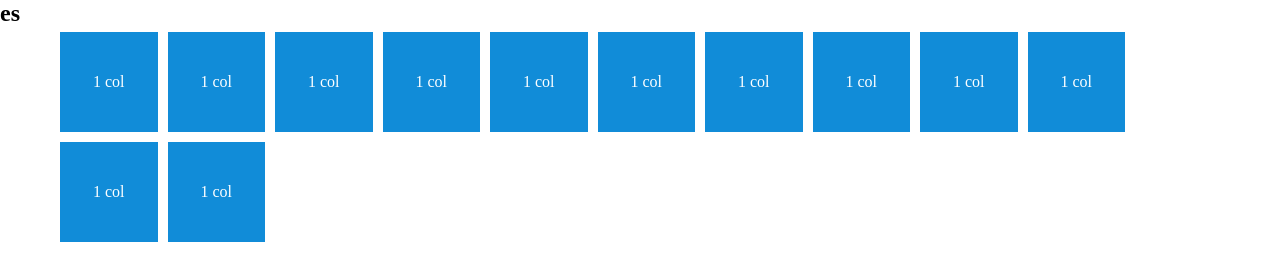
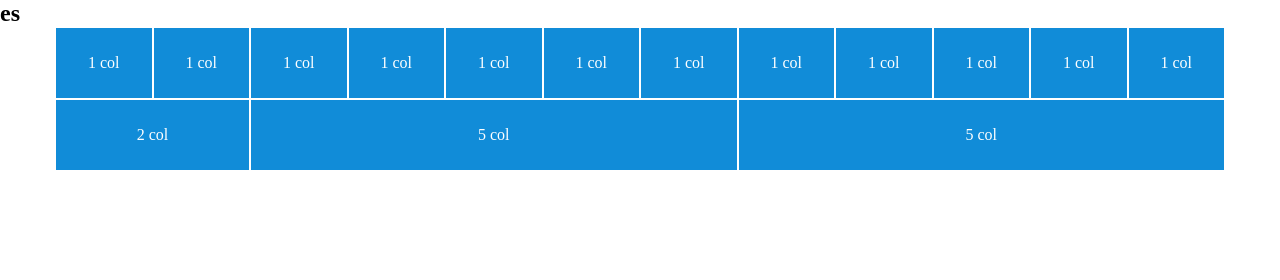
Before and after one commit to eltonanit/html-css-12bool, a plain HTML site: page index.html in a window 1280 px wide. Drawn offline with Linux system fonts and the light colour scheme.

Commit message:
[UPD] Added first 12 col

```diff
--- a/css/style.css
+++ b/css/style.css
@@ -15,24 +15,70 @@
     flex-direction: row;
 }
 
-.col-{
-    flex-basis: calc((100% / 12) * 1);
-    background-color: rgb(17, 140, 216);
-    height: 100px;
-    margin: 5px;
-
+.content {
     display: flex;
     justify-content: center;
     align-items: center;
-}
-.col- span{
-
     padding: 10px;
     color: white;
+    background-color: rgb(17, 140, 216);
+    height: 70px;
+    margin: 1px;
+}
 
 
 
+/* ----------------------12 colonne  */
+
+.col-1 {
+    flex-basis: calc((100% / 12) * 1);
+    max-width: calc((100% / 12) * 1);
 }
+.col-2 {
+    flex-basis: calc((100% / 12) * 2);
+    max-width: calc((100% / 12) * 2);
+}
+.col-3 {
+    flex-basis: calc((100% / 12) * 3);
+    max-width: calc((100% / 12) * 3);
+}
+.col-4 {
+    flex-basis: calc((100% / 12) * 4);
+    max-width: calc((100% / 12) * 4);
+}
+.col-5 {
+    flex-basis: calc((100% / 12) * 5);
+    max-width: calc((100% / 12) * 5);
+}
+.col-6 {
+    flex-basis: calc((100% / 12) * 6);
+    max-width: calc((100% / 12) * 6);
+}
+.col-7 {
+    flex-basis: calc((100% / 12) * 7);
+    max-width: calc((100% / 12) * 7);
+}
+.col-8 {
+    flex-basis: calc((100% / 12) * 8);
+    max-width: calc((100% / 12) * 8);
+}
+.col-9 {
+    flex-basis: calc((100% / 12) * 9);
+    max-width: calc((100% / 12) * 9);
+}
+.col-10 {
+    flex-basis: calc((100% / 12) * 10);
+    max-width: calc((100% / 12) * 10);
+}
+.col-11 {
+    flex-basis: calc((100% / 12) * 11);
+    max-width: calc((100% / 12) * 11);
+}
+.col-12 {
+    flex-basis: calc((100% / 12) * 12);
+    max-width: calc((100% / 12) * 12);
+}
+
 
 
 /* ----------------------LAYOUT */
@@ -44,5 +90,3 @@
 /* ----------------------LAYOUT */
 
 /* ----------------------LAYOUT */
-
-/* ----------------------LAYOUT */
--- a/index.html
+++ b/index.html
@@ -1,31 +1,109 @@
 <!DOCTYPE html>
 <html lang="en">
+
 <head>
     <meta charset="UTF-8">
     <meta name="viewport" content="width=device-width, initial-scale=1.0">
     <link rel="stylesheet" href="./css/style.css">
     <title>12 colonne esercizio</title>
 </head>
+
 <body>
-
+<!--                                        RIGA DA 12 -->
     <h2>es</h2>
     <div class="container">
         <div class="row">
-            <!--                                        RIGA DA 12 -->
-            <div class="col-"><span>1 col</span></div>
-            <div class="col-"><span>1 col</span></div>
-            <div class="col-"><span>1 col</span></div>
-            <div class="col-"><span>1 col</span></div>
-            <div class="col-"><span>1 col</span></div>
-            <div class="col-"><span>1 col</span></div>
-            <div class="col-"><span>1 col</span></div>
-            <div class="col-"><span>1 col</span></div>
-            <div class="col-"><span>1 col</span></div>
-            <div class="col-"><span>1 col</span></div>
-            <div class="col-"><span>1 col</span></div>
-            <div class="col-"><span>1 col</span></div>
+
+            <div class="col-1">
+                <div class="content">
+
+                    1 col
+                </div>
+            </div>
+            <div class="col-1">
+                <div class="content">
+                    1 col
+                </div>
+            </div>
+            <div class="col-1">
+                <div class="content">
+                    1 col
+                </div>
+            </div>
+            <div class="col-1">
+                <div class="content">
+                    1 col
+                </div>
+            </div>
+            <div class="col-1">
+                <div class="content">
+                    1 col
+                </div>
+            </div>
+            <div class="col-1">
+                <div class="content">
+                    1 col
+                </div>
+            </div>
+            <div class="col-1">
+                <div class="content">
+                    1 col
+                </div>
+            </div>
+            <div class="col-1">
+                <div class="content">
+                    1 col
+                </div>
+            </div>
+            <div class="col-1">
+                <div class="content">
+                    1 col
+                </div>
+            </div>
+            <div class="col-1">
+                <div class="content">
+                    1 col
+                </div>
+            </div>
+            <div class="col-1">
+                <div class="content">
+                    1 col
+                </div>
+            </div>
+            <div class="col-1">
+                <div class="content">
+                    1 col
+                </div>
+            </div>
         </div>
+
+        <div class="row">
+            <div class="col-2">
+                <div class="content">
+                     2 col
+                    </div>
+                </div>
+            <div class="col-5">
+                <div class="content">
+                    5 col
+                </div>
+            </div>
+            <div class="col-5">
+                <div class="content">
+                    5 col
+                </div>
+            </div>
+
+
+
+
+        </div>
+
+
+
+
     </div>
 
 </body>
+
 </html>
```
